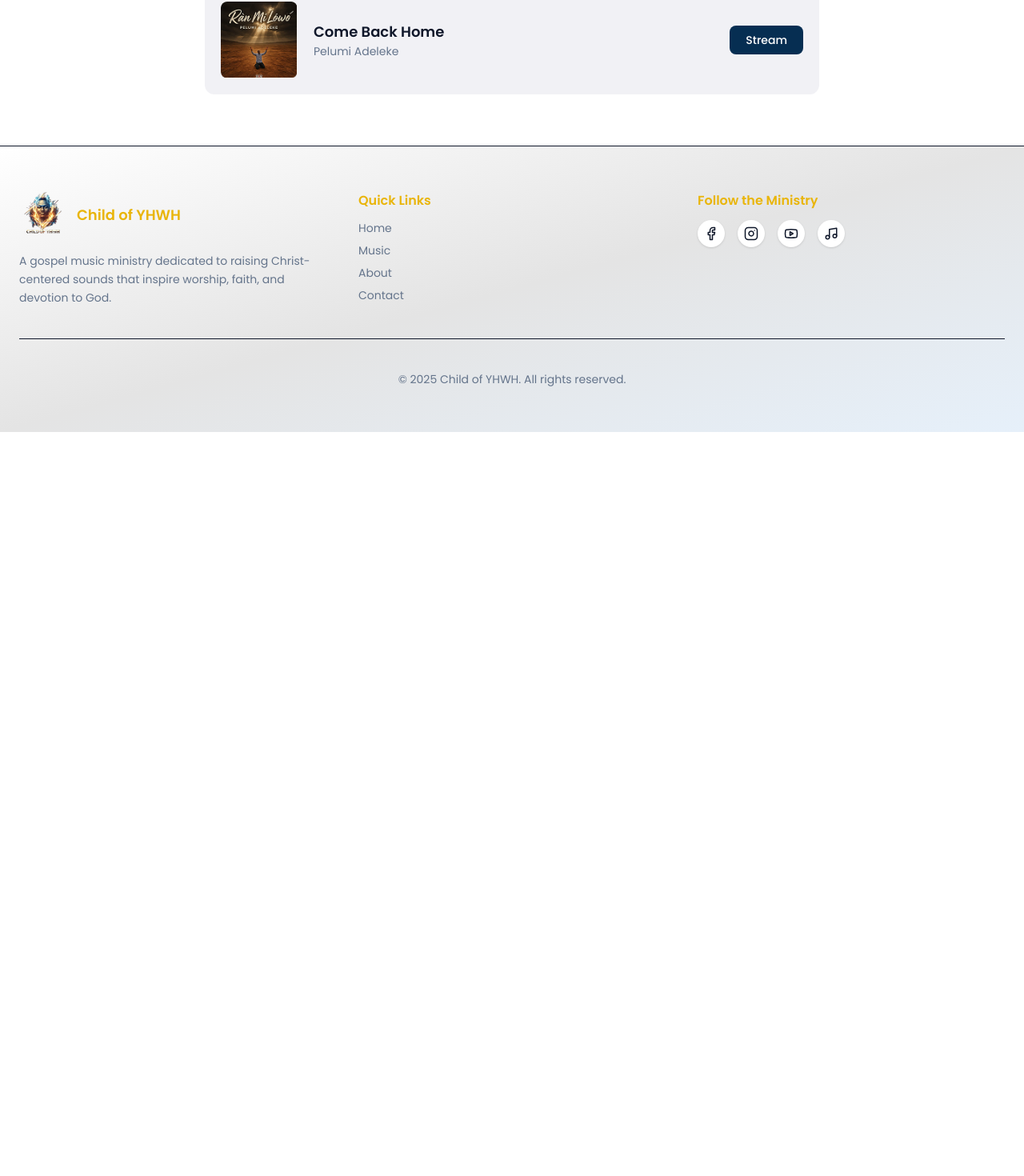
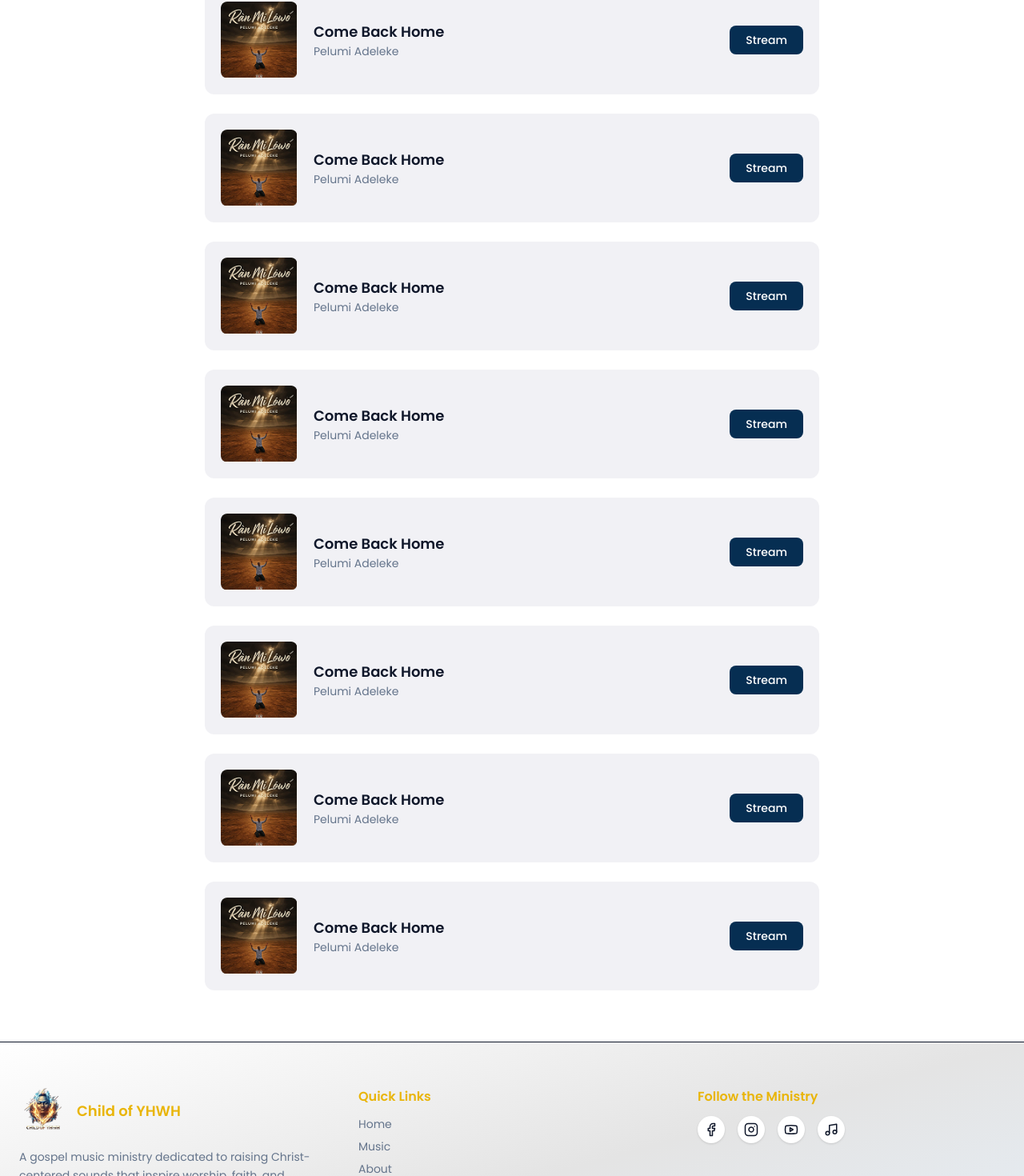
Before and after one commit to Olayinka-2/pelumi-music, a Next.js app: page /music in a window 1280 px wide. Shown: the part 288-1758 px from the top of the page at 80% size. Before the commit the page ends 828 px from the top, so only its background shows below. Built offline with nearby package versions, Linux system fonts and the light colour scheme; a web font is replaced by a local one.

Commit message:
feat: see more button added

```diff
--- a/app/component/HomePageComponents/Music.tsx
+++ b/app/component/HomePageComponents/Music.tsx
@@ -1,9 +1,12 @@
-import React from 'react'
-import Image from 'next/image'
-import Link from 'next/link'
+import React from "react";
+import Image from "next/image";
+import Link from "next/link";
+import { useRouter } from "next/navigation";
 
 const Music = () => {
-  const mapMusic = [1,2,3, 4];
+  const router = useRouter();
+
+  const mapMusic = [1, 2, 3, 4];
   return (
     <section className="max-w-7xl mx-auto px-8 py-10 mt-8">
       <h2 className="text-2xl text-center font-semibold text-primary mb-8">
@@ -11,24 +14,35 @@ const Music = () => {
       </h2>
 
       <div className="grid gap-5 sm:grid-cols-2 md:grid-cols-4">
-          {
-            mapMusic.map((item, index) => (
-
+        {mapMusic.map((item, index) => (
           <div className="bg-card p-3 rounded-2xl" key={index}>
-        <Image alt="Pelumi Music image" src={"/image/musics/RanMiLowo.jpg"} width={100} height={100} className="w-full object-center"/>
+            <Image
+              alt="Pelumi Music image"
+              src={"/image/musics/RanMiLowo.jpg"}
+              width={100}
+              height={100}
+              className="w-full object-center"
+            />
             <div className="flex flex-col mt-3 gap-2">
-
               <h3 className="font-semibold">Yahweh Reigns</h3>
               <p className="text-muted text-sm">City Choir</p>
-            <button className="cursor-pointer text-sm border border-primary text-primary px-3 py-1 rounded font-medium hover:bg-foreground/5">Stream music</button>
+              <button className="cursor-pointer text-sm border border-primary text-primary px-3 py-1 rounded font-medium hover:bg-foreground/5">
+                Stream music
+              </button>
             </div>
           </div>
-            ))
-          }
-
+        ))}
+      </div>
+      <div className="flex justify-center items-center py-4 ">
+        <button
+          onClick={() => router.push("/music")}
+          className="py-2 px-4 bg-primary font-medium rounded outline-0 text-background cursor-pointer mt-4 hover:bg-transparent hover:text-primary hover:border hover:border-primary"
+        >
+          see more
+        </button>
       </div>
     </section>
-  )
-}
+  );
+};
 
-export default Music
+export default Music;
--- a/app/contact/page.tsx
+++ b/app/contact/page.tsx
@@ -9,8 +9,8 @@ const ContactPage = () => {
 
         <h1 className='uppercase font-bold text-2xl'>Contact</h1>
         <p>Reach out on all social media platforms <br /> (click on the link below) </p>
-        <Link href={"https://li.sten.to/pelumiadeleke"}>https://li.sten.to/pelumiadeleke</Link>
-        <Link href={"https://pelumiadeleke0142@gmail.com"}>pelumiadeleke0142@gmail.com</Link>
+        <Link href={"https://li.sten.to/pelumiadeleke"} target='_black' >https://li.sten.to/pelumiadeleke</Link>
+        <Link href={"https://pelumiadeleke0142@gmail.com"} target='_black'>pelumiadeleke0142@gmail.com</Link>
         <p>+2349035809433</p>
         </div>
       </div>
--- a/app/music/page.tsx
+++ b/app/music/page.tsx
@@ -56,6 +56,321 @@ const MusicPage = () => {
             Stream
           </button>
         </div>
+        <div
+          className="
+          flex
+          items-center
+          gap-5
+          p-5
+          bg-card
+          rounded-xl
+          w-full
+          max-w-3xl
+          mx-auto
+          hover:shadow-md
+          transition
+        "
+        >
+          {/* Cover */}
+          <img
+            src="/image/musics/RanMiLowo.jpg"
+            alt="Come Back Home cover"
+            className="w-20 h-20 md:w-24 md:h-24 rounded-lg object-cover"
+          />
+
+          {/* Info */}
+          <div className="flex flex-col flex-1">
+            <h2 className="font-semibold text-lg">Come Back Home</h2>
+            <p className="text-muted text-sm">Pelumi Adeleke</p>
+          </div>
+
+          {/* Action */}
+          <button
+            className="
+            bg-[#062e52]
+            text-white
+            px-5
+            py-2
+            rounded-lg
+            text-sm
+            font-medium
+            hover:opacity-90
+            whitespace-nowrap
+          "
+          >
+            Stream
+          </button>
+        </div>
+        <div
+          className="
+          flex
+          items-center
+          gap-5
+          p-5
+          bg-card
+          rounded-xl
+          w-full
+          max-w-3xl
+          mx-auto
+          hover:shadow-md
+          transition
+        "
+        >
+          {/* Cover */}
+          <img
+            src="/image/musics/RanMiLowo.jpg"
+            alt="Come Back Home cover"
+            className="w-20 h-20 md:w-24 md:h-24 rounded-lg object-cover"
+          />
+
+          {/* Info */}
+          <div className="flex flex-col flex-1">
+            <h2 className="font-semibold text-lg">Come Back Home</h2>
+            <p className="text-muted text-sm">Pelumi Adeleke</p>
+          </div>
+
+          {/* Action */}
+          <button
+            className="
+            bg-[#062e52]
+            text-white
+            px-5
+            py-2
+            rounded-lg
+            text-sm
+            font-medium
+            hover:opacity-90
+            whitespace-nowrap
+          "
+          >
+            Stream
+          </button>
+        </div>
+        <div
+          className="
+          flex
+          items-center
+          gap-5
+          p-5
+          bg-card
+          rounded-xl
+          w-full
+          max-w-3xl
+          mx-auto
+          hover:shadow-md
+          transition
+        "
+        >
+          {/* Cover */}
+          <img
+            src="/image/musics/RanMiLowo.jpg"
+            alt="Come Back Home cover"
+            className="w-20 h-20 md:w-24 md:h-24 rounded-lg object-cover"
+          />
+
+          {/* Info */}
+          <div className="flex flex-col flex-1">
+            <h2 className="font-semibold text-lg">Come Back Home</h2>
+            <p className="text-muted text-sm">Pelumi Adeleke</p>
+          </div>
+
+          {/* Action */}
+          <button
+            className="
+            bg-[#062e52]
+            text-white
+            px-5
+            py-2
+            rounded-lg
+            text-sm
+            font-medium
+            hover:opacity-90
+            whitespace-nowrap
+          "
+          >
+            Stream
+          </button>
+        </div>
+        <div
+          className="
+          flex
+          items-center
+          gap-5
+          p-5
+          bg-card
+          rounded-xl
+          w-full
+          max-w-3xl
+          mx-auto
+          hover:shadow-md
+          transition
+        "
+        >
+          {/* Cover */}
+          <img
+            src="/image/musics/RanMiLowo.jpg"
+            alt="Come Back Home cover"
+            className="w-20 h-20 md:w-24 md:h-24 rounded-lg object-cover"
+          />
+
+          {/* Info */}
+          <div className="flex flex-col flex-1">
+            <h2 className="font-semibold text-lg">Come Back Home</h2>
+            <p className="text-muted text-sm">Pelumi Adeleke</p>
+          </div>
+
+          {/* Action */}
+          <button
+            className="
+            bg-[#062e52]
+            text-white
+            px-5
+            py-2
+            rounded-lg
+            text-sm
+            font-medium
+            hover:opacity-90
+            whitespace-nowrap
+          "
+          >
+            Stream
+          </button>
+        </div>
+        <div
+          className="
+          flex
+          items-center
+          gap-5
+          p-5
+          bg-card
+          rounded-xl
+          w-full
+          max-w-3xl
+          mx-auto
+          hover:shadow-md
+          transition
+        "
+        >
+          {/* Cover */}
+          <img
+            src="/image/musics/RanMiLowo.jpg"
+            alt="Come Back Home cover"
+            className="w-20 h-20 md:w-24 md:h-24 rounded-lg object-cover"
+          />
+
+          {/* Info */}
+          <div className="flex flex-col flex-1">
+            <h2 className="font-semibold text-lg">Come Back Home</h2>
+            <p className="text-muted text-sm">Pelumi Adeleke</p>
+          </div>
+
+          {/* Action */}
+          <button
+            className="
+            bg-[#062e52]
+            text-white
+            px-5
+            py-2
+            rounded-lg
+            text-sm
+            font-medium
+            hover:opacity-90
+            whitespace-nowrap
+          "
+          >
+            Stream
+          </button>
+        </div>
+        <div
+          className="
+          flex
+          items-center
+          gap-5
+          p-5
+          bg-card
+          rounded-xl
+          w-full
+          max-w-3xl
+          mx-auto
+          hover:shadow-md
+          transition
+        "
+        >
+          {/* Cover */}
+          <img
+            src="/image/musics/RanMiLowo.jpg"
+            alt="Come Back Home cover"
+            className="w-20 h-20 md:w-24 md:h-24 rounded-lg object-cover"
+          />
+
+          {/* Info */}
+          <div className="flex flex-col flex-1">
+            <h2 className="font-semibold text-lg">Come Back Home</h2>
+            <p className="text-muted text-sm">Pelumi Adeleke</p>
+          </div>
+
+          {/* Action */}
+          <button
+            className="
+            bg-[#062e52]
+            text-white
+            px-5
+            py-2
+            rounded-lg
+            text-sm
+            font-medium
+            hover:opacity-90
+            whitespace-nowrap
+          "
+          >
+            Stream
+          </button>
+        </div>
+        <div
+          className="
+          flex
+          items-center
+          gap-5
+          p-5
+          bg-card
+          rounded-xl
+          w-full
+          max-w-3xl
+          mx-auto
+          hover:shadow-md
+          transition
+        "
+        >
+          {/* Cover */}
+          <img
+            src="/image/musics/RanMiLowo.jpg"
+            alt="Come Back Home cover"
+            className="w-20 h-20 md:w-24 md:h-24 rounded-lg object-cover"
+          />
+
+          {/* Info */}
+          <div className="flex flex-col flex-1">
+            <h2 className="font-semibold text-lg">Come Back Home</h2>
+            <p className="text-muted text-sm">Pelumi Adeleke</p>
+          </div>
+
+          {/* Action */}
+          <button
+            className="
+            bg-[#062e52]
+            text-white
+            px-5
+            py-2
+            rounded-lg
+            text-sm
+            font-medium
+            hover:opacity-90
+            whitespace-nowrap
+          "
+          >
+            Stream
+          </button>
+        </div>
       </div>
     </section>
   );
```
Also changed, not shown: app/component/header.tsx (+45 -14 lines). Lines whose indentation alone changed are shown as unchanged.
